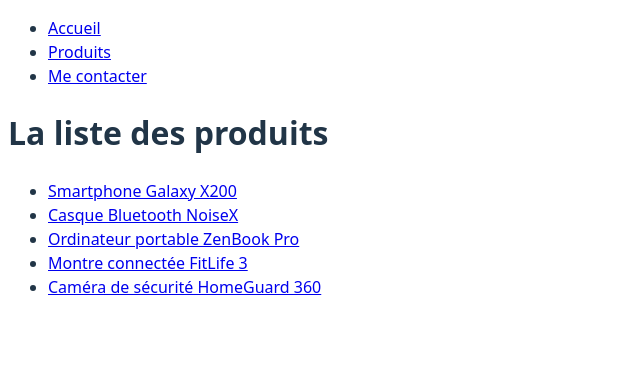
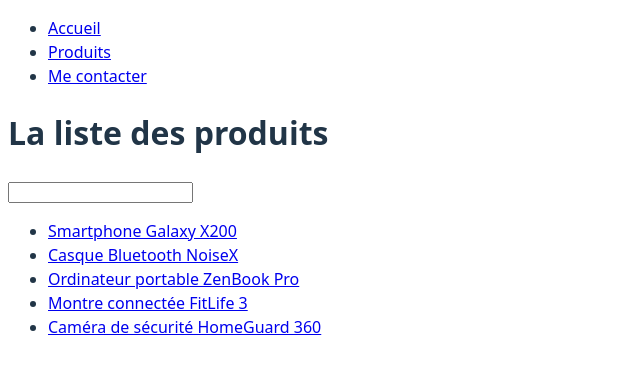
Before and after one commit to Formation-JS/BXL_FE2024_React__Demo_05__Routing, a React (Vite) app: page /product in a window 1280 px wide. Shown: the top 374 px of the page, without its empty margins (0-640 px from the left). Built offline with nearby package versions, Linux system fonts and the light colour scheme.

Commit message:
SearchParams 🐮

```diff
--- a/src/routes/product/product-list.route.jsx
+++ b/src/routes/product/product-list.route.jsx
@@ -1,13 +1,25 @@
-import { Link } from 'react-router';
+import { Link, useSearchParams } from 'react-router';
 import products from './../../data/product.json';
+import { useState } from 'react';
 
 export default function ProductListPage() {
+
+    const [searchParams, setSearchParams] = useSearchParams()
+    // console.log('Param de l\'url : ', searchParams.get('example'))
+
+    const query = searchParams.get('query') ?? '';
+
+
+    // const [query, setQuery] = useState('');
+    const productFilter = products.filter(p => p.nom.includes(query));
 
     return (
         <>
             <h1>La liste des produits</h1>
+            {/* <input type="text" value={query} onChange={(e) => setQuery(e.target.value)} /> */}
+            <input type="text" value={query} onChange={(e) => setSearchParams({query: e.target.value})} />
             <ul>
-                {products.map(product => (
+                {productFilter.map(product => (
                     <li>
                         <Link to={product.id.toString()}>{product.nom}</Link>
                     </li>
```
